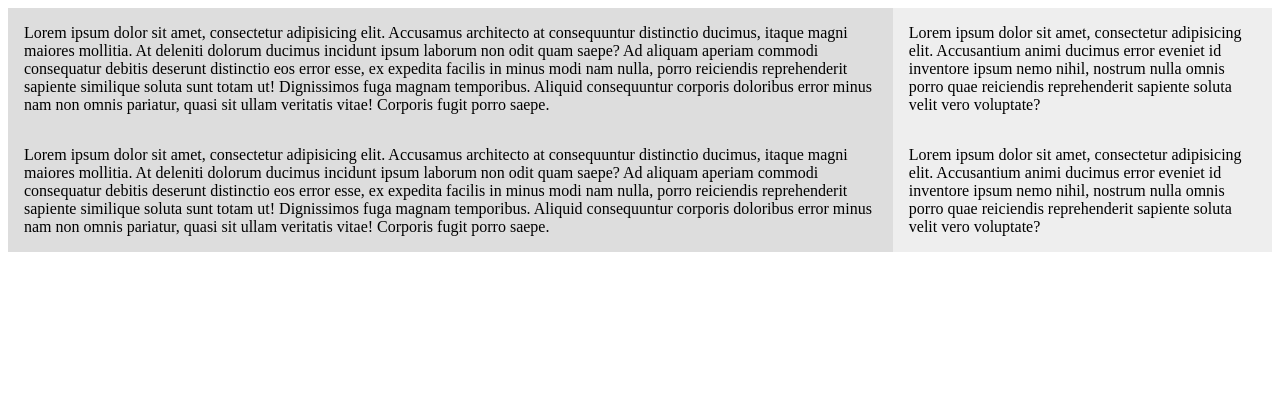
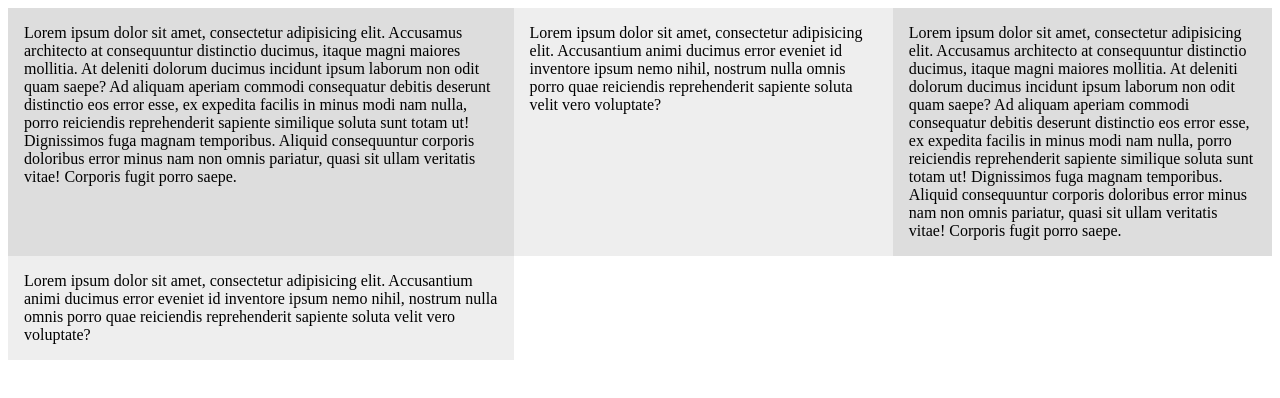
Before and after one commit to BulcsuFarmasi/css-grid, a plain HTML site: page index.html in a window 1280 px wide. Drawn offline with Linux system fonts and the light colour scheme.

Commit message:
changing columns

```diff
--- a/index.html
+++ b/index.html
@@ -6,7 +6,7 @@
     <style>
         .wrapper {
             display: grid;
-            grid-template-columns: 70% 30%;
+            grid-template-columns: 40% 30% 30%;
         }
 
         .wrapper > div {
```
